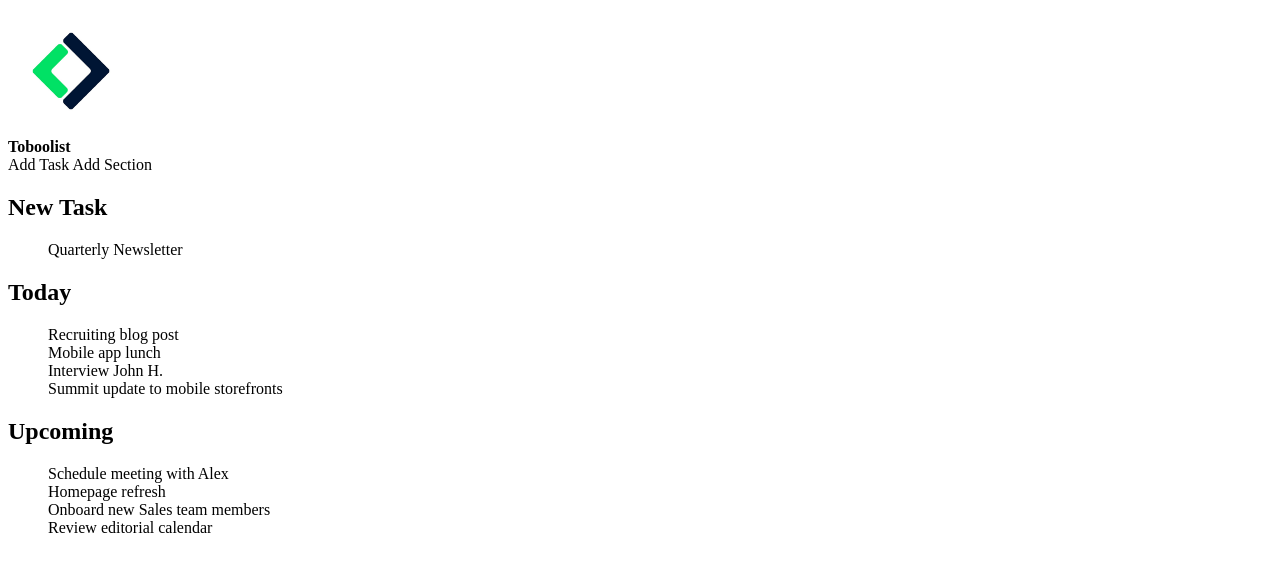
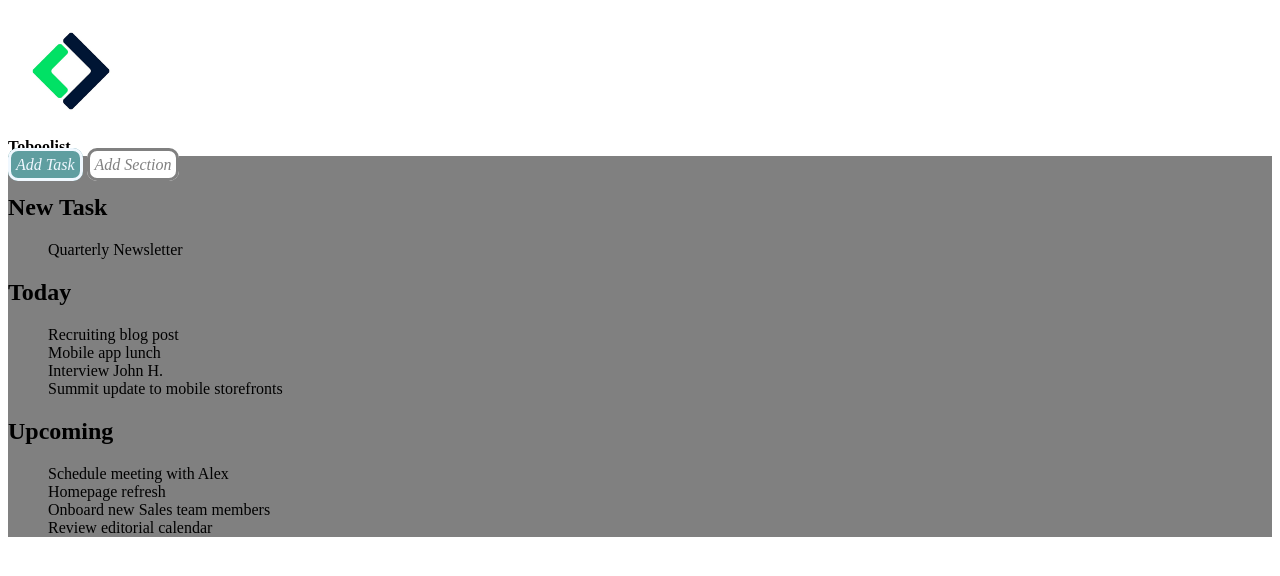
Before and after one commit to Agrippino/html-css-toboolist, a plain HTML site: page index.html in a window 1280 px wide. Drawn offline with Linux system fonts and the light colour scheme.

Commit message:
prova colori

```diff
--- a/style.css
+++ b/style.css
@@ -1,6 +1,15 @@
 /* grafica primo blocco*/
-header { text-align: central;}
+{background-color:aliceblue; vertical-align: middle;line-height: 70px;font-size: 35px;font-family: Arial, Helvetica, sans-serif;}
 img { width: 10%; height: auto; margin-right: 90%;}
+header {border-style: solid 5px; background-color: white;}
 
-/*grafica secodno blocco*/
-.headl {}
+#sfondo1 {background-color: gray;}
+#sfondo2 {background-color: white}
+/*grafica secondo blocco*/
+#AT { border-style: solid; border-width: 3px 3px; border-radius: 10px; padding: 3px; padding: 5px 5px ; background-color: cadetblue; color: aliceblue; font-style: italic;}
+#AS { border-style: solid; border-width: 3px 3px; border-radius: 10px; padding: 3px; padding: 5px 5px ; background-color: white; color: grey; font-style: italic;}
+
+/*grafica terzo blocco */
+.headl {
+
+}
```
